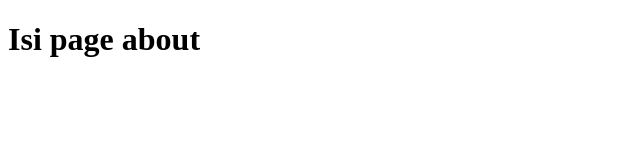
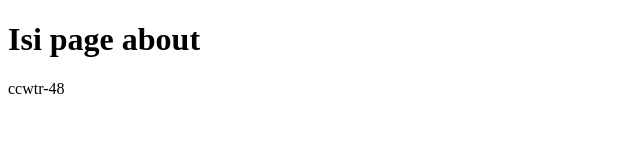
Before and after one commit to sirahyh/Personal-Page-Website, a plain HTML site: page about.html in a window 1280 px wide. Shown: the full height of the page, 0-640 px from the left. Drawn offline with Linux system fonts and the light colour scheme.

Commit message:
ccwtr-48 update 1

```diff
--- a/about.html
+++ b/about.html
@@ -7,5 +7,6 @@
 </head>
 <body>
     <h1>Isi page about</h1>
+<p>ccwtr-48</p>
 </body>
 </html>
```
